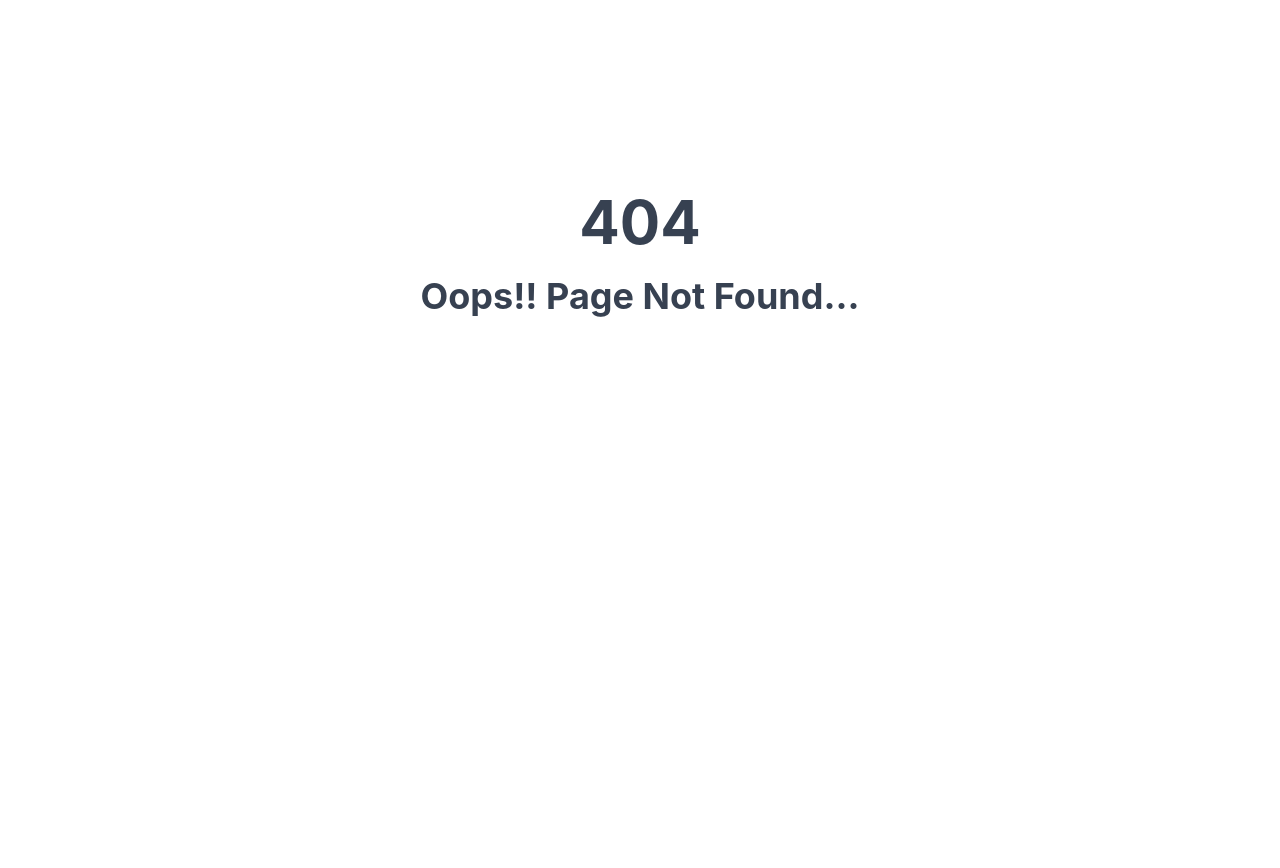
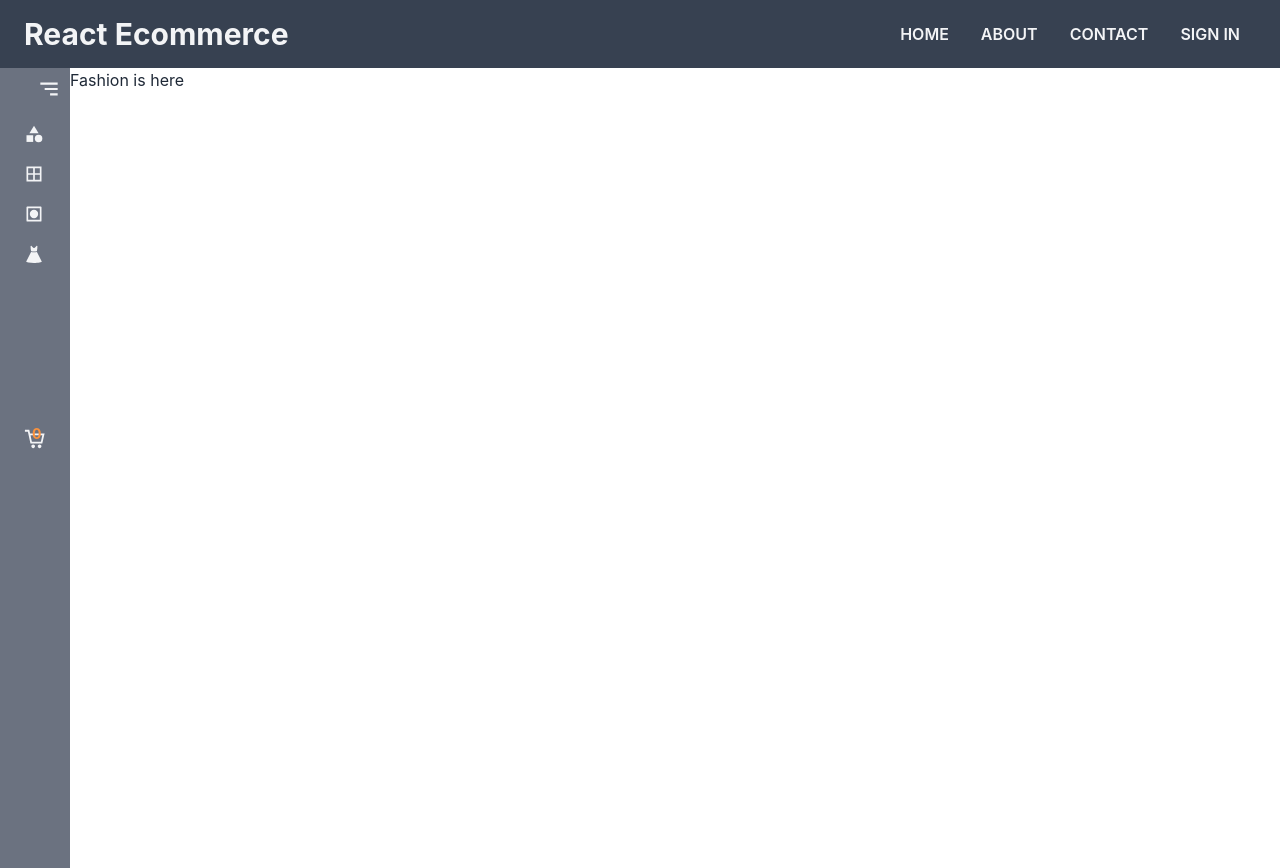
Before and after one commit to Biplob123121/react-ecommerce-client, a React (Create React App) app: page /fashion in a window 1280 px wide. Before the commit this address had no page. Before the commit the page ends 800 px from the top, so only its background shows below. Built offline with nearby package versions, Linux system fonts and the light colour scheme.

Commit message:
completed the sidebar

```diff
--- /dev/null
+++ b/src/components/AllProduct.js
@@ -0,0 +1,11 @@
+import React from 'react'
+
+function AllProduct() {
+  return (
+    <section>
+        <h2>All Product Here</h2>
+    </section>
+  )
+}
+
+export default AllProduct
--- /dev/null
+++ b/src/components/Category.js
@@ -0,0 +1,11 @@
+import React from 'react'
+
+function Category() {
+  return (
+    <section>
+        Category is Here
+    </section>
+  )
+}
+
+export default Category
--- /dev/null
+++ b/src/components/Fashion.js
@@ -0,0 +1,11 @@
+import React from 'react'
+
+function Fashion() {
+  return (
+    <section>
+        Fashion is here
+    </section>
+  )
+}
+
+export default Fashion
--- /dev/null
+++ b/src/components/Food.js
@@ -0,0 +1,11 @@
+import React from 'react'
+
+function Food() {
+  return (
+    <section>
+        Food is Here
+    </section>
+  )
+}
+
+export default Food
--- a/src/pages/Shared/Navbar.js
+++ b/src/pages/Shared/Navbar.js
@@ -18,12 +18,12 @@ function Navbar() {
     const [open, setOpen] = useState(false);
 
     return (
-        <header className='bg-gray-700 w-full'>
-            <nav className='flex justify-between items-center px-6 py-4 md:pb-4 pb-8 md:pb-0 text-gray-100 relative'>
+        <header className='bg-gray-700 w-full sticky top-0'>
+            <nav className='flex justify-between items-center px-6 py-4 md:pb-4 pb-8  text-gray-100 relative'>
                 <NavLink onClick={() => setOpen(!open)} to={"/"}>
                     <h1 className='text-3xl font-bold'>React Ecommerce</h1>
                 </NavLink>
-                <div className={`flex flex-col items-center md:flex-row left-0 w-full md:w-auto bg-gray-700 absolute md:static duration-500 ${open ? 'top-20' : 'top-[-490px]'}`}>
+                <div className={`flex flex-col items-center md:flex-row left-0 w-full md:w-auto z-40 bg-gray-700 absolute md:static duration-500 ${open ? 'top-20' : 'top-[-490px]'}`}>
                     {
                         navItems?.map((item, i) =>
                             <NavLink onClick={() => setOpen(!open)} to={item.link} key={i} className="px-4 py-1 hover:bg-slate-500 hover:text-orange-500 rounded-md font-semibold uppercase" style={({ isActive }) => isActive ? activeStyle : undefined}>
--- a/src/pages/Shared/Sidebar.js
+++ b/src/pages/Shared/Sidebar.js
@@ -1,11 +1,51 @@
-import React from 'react'
+import React, { useState } from 'react';
+import { BiMenuAltRight, BiBorderAll, BiFoodTag } from 'react-icons/bi';
+import { MdCategory } from 'react-icons/md';
+import { CgShoppingCart } from 'react-icons/cg';
+import { GiLargeDress } from 'react-icons/gi';
+import { NavLink, Outlet } from 'react-router-dom';
 
 function Sidebar() {
-  return (
-    <section>
-        This is sidebar
-    </section>
-  )
+
+    const sidebarItems = [
+        { name: "Category", link: "/", icon: MdCategory },
+        { name: "All", link: "/all-product", icon: BiBorderAll },
+        { name: "Food", link: "/food", icon: BiFoodTag },
+        { name: "Fashion", link: "/fashion", icon: GiLargeDress },
+    ];
+
+    const [open, setOpen] = useState(false);
+
+    return (
+        <section className='flex'>
+            <div className={`${open ? 'w-52' : 'w-[70px]'} min-h-screen duration-500 bg-gray-500 px-6 text-gray-100 relative`}>
+                <div onClick={() => setOpen(!open)} className="absolute cursor-pointer right-2 top-2">
+                    <BiMenuAltRight size={26} className="sticky top-20"/>
+                </div>
+                <div className='mt-12'>
+                    {
+                        sidebarItems.map((item, i) =>
+                        <NavLink to={item.link} key={i} className={`flex gap-4 py-2 hover:bg-gray-400 rounded-md hover:text-orange-500 ${!open}`}>
+                            <div className=''>{React.createElement(item.icon, {size: '20'})}</div>
+                            <div className='overflow-hidden'>
+                                {item.name}
+                            </div>
+                        </NavLink>)
+                    }
+                </div>
+                <div className='mt-36 flex gap-4 overflow-hidden hover:bg-gray-400 rounded-md py-2 cursor-pointer relative'>
+                    <h2><CgShoppingCart  size={22}/></h2>
+                    <h2>Cart</h2>
+                    <div className='absolute left-2 top-1 rounded-full text-sm text-orange-400 font-bold'>
+                        <span>0</span>
+                    </div>
+                </div>
+            </div>
+            <div>
+                <Outlet />
+            </div>
+        </section>
+    )
 }
 
 export default Sidebar
```
Also changed, not shown: src/App.js (+8 -1 lines).
